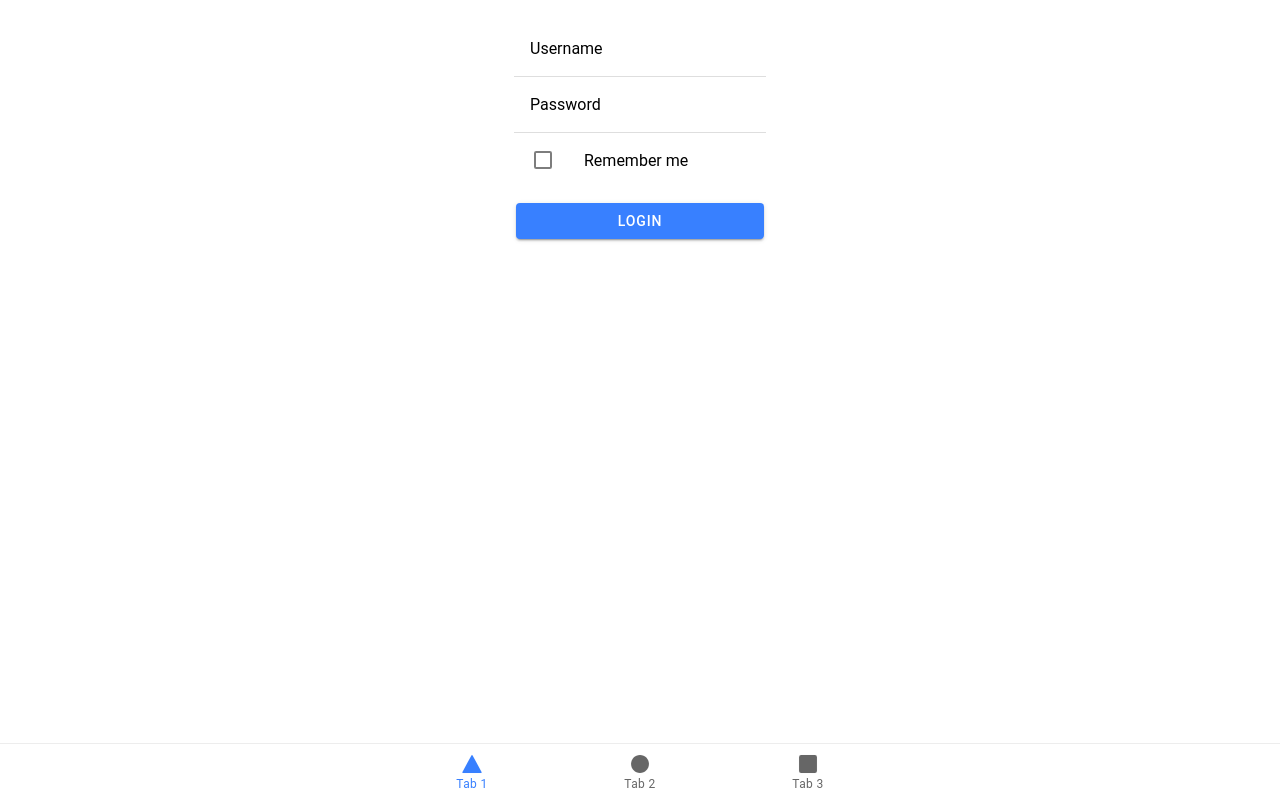
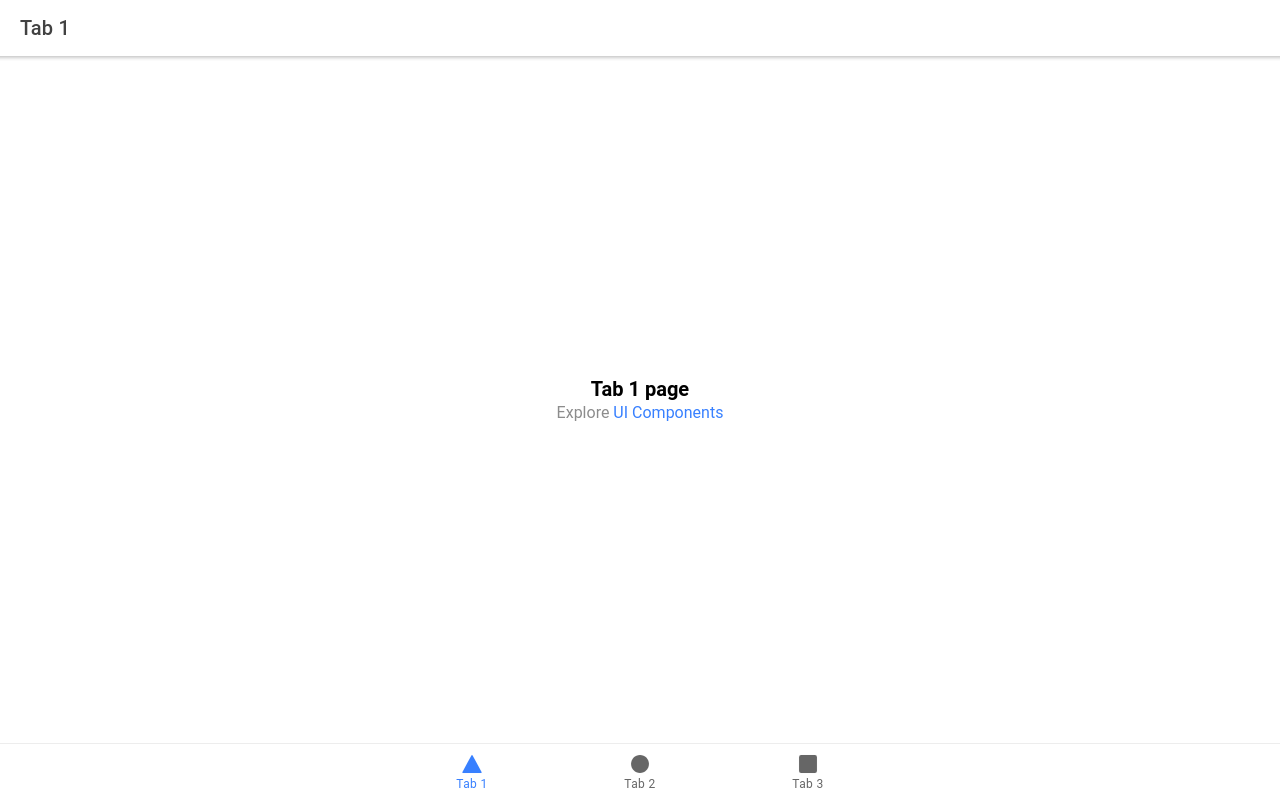
Before and after one commit to KiraCorbett/unity-park, a React (Create React App) app in the folder myApp/: page /tab1 in a window 1280 px wide. Built offline with nearby package versions, Linux system fonts and the light colour scheme.

Commit message:
Extract login to new component

```diff
--- a/myApp/src/pages/Tab1.tsx
+++ b/myApp/src/pages/Tab1.tsx
@@ -1,32 +1,24 @@
 import React from 'react';
-import { IonButton, IonCheckbox, IonContent, IonGrid, IonHeader, IonInput, IonItem, IonLabel, IonRow, IonPage, IonTitle, IonToolbar } from '@ionic/react';
+import { IonContent, IonHeader, IonPage, IonTitle, IonToolbar } from '@ionic/react';
 import ExploreContainer from '../components/ExploreContainer';
 import './Tab1.css';
 
 const Tab1: React.FC = () => {
   return (
     <IonPage>
-      <IonGrid>
-        <IonRow class="ion-justify-content-center">
-          <form className="ion-padding">
-            <IonItem>
-              <IonLabel position="floating">Username</IonLabel>
-              <IonInput />
-            </IonItem>
-            <IonItem>
-              <IonLabel position="floating">Password</IonLabel>
-              <IonInput type="password" />
-            </IonItem>
-            <IonItem lines="none">
-              <IonLabel>Remember me</IonLabel>
-              <IonCheckbox defaultChecked={true} slot="start" />
-            </IonItem>
-            <IonButton className="ion-margin-top" type="submit" expand="block">
-              Login
-            </IonButton>
-          </form>
-        </IonRow>
-      </IonGrid>
+      <IonHeader>
+        <IonToolbar>
+          <IonTitle>Tab 1</IonTitle>
+        </IonToolbar>
+      </IonHeader>
+      <IonContent fullscreen>
+        <IonHeader collapse="condense">
+          <IonToolbar>
+            <IonTitle size="large">Tab 1</IonTitle>
+          </IonToolbar>
+        </IonHeader>
+        <ExploreContainer name="Tab 1 page" />
+      </IonContent>
     </IonPage>
   );
 };
```
Also changed, not shown: myApp/src/pages/Login.tsx (added, +33 -0 lines), myApp/src/pages/Login.css (added).
